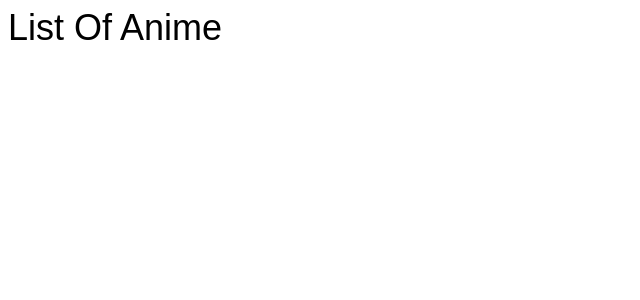
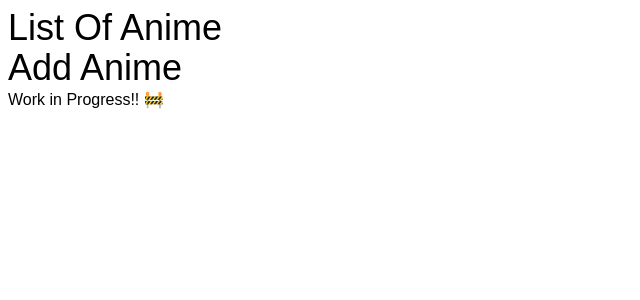
Before and after one commit to fschatbot/anime_list, a React (Create React App) app: page / in a window 1280 px wide. Shown: the top 300 px of the page, without its empty margins (0-640 px from the left). Built offline with nearby package versions, Linux system fonts and the light colour scheme.

Commit message:
Cleaner Deployment

```diff
--- a/src/App.js
+++ b/src/App.js
@@ -10,8 +10,8 @@ class App extends Component {
 	render() {
 		return (
 			<Fragment>
-				<h1 className="text-4xl">List Of Anime</h1>
 				<this.AnimeList />
+				<this.AddAnime />
 			</Fragment>
 		);
 	}
@@ -34,6 +34,8 @@ class App extends Component {
 			);
 		}
 		return (
+			<Fragment>
+				<h1 className="text-4xl">List Of Anime</h1>
 				<ul className="AnimeList">
 					{Object.keys(anime_data).map((anime) => (
 						<li
@@ -64,6 +66,16 @@ class App extends Component {
 						</li>
 					))}
 				</ul>
+			</Fragment>
+		);
+	};
+
+	AddAnime = () => {
+		return (
+			<Fragment>
+				<h1 className="text-4xl">Add Anime</h1>
+				<p>Work in Progress!! 🚧</p>
+			</Fragment>
 		);
 	};
 
--- a/src/index.css
+++ b/src/index.css
@@ -59,6 +59,6 @@
 	}
 
 	body {
-		@apply m-2 p-0 overflow-hidden;
+		@apply m-2 p-0 overflow-x-hidden;
 	}
 }
```
Lines whose indentation alone changed are shown as unchanged.
